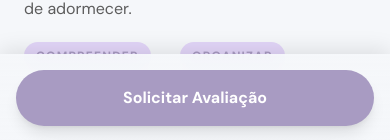
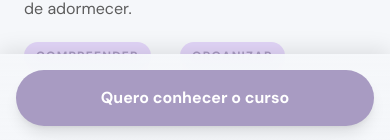
Before and after one commit to jotaraujo/5_dimensoes_do_sono, a React (Vite) app: page / in a window 390 px wide. Shown: the part 702-842 px from the top of the page. Built offline with nearby package versions, Linux system fonts and the light colour scheme; a web font is replaced by a local one.

Commit message:
refactor(footer): update footer and mobile sticky CTA to direct to active checkout

```diff
--- a/src/components/Footer.jsx
+++ b/src/components/Footer.jsx
@@ -1,10 +1,10 @@
 import Button from './ui/Button'
+import { CHECKOUT_ACTIVE } from '../constants/checkout'
 
 export default function Footer() {
   return (
     <footer className="bg-secondary w-full py-16 px-6">
       <div className="max-w-4xl mx-auto flex flex-col items-center text-center gap-6">
-
         {/* Título */}
         <span className="font-display text-3xl font-medium text-white">
           As 5 Dimensões do Sono
@@ -17,14 +17,13 @@ export default function Footer() {
 
         {/* Botão */}
         <Button
-          href="https://forms.gle/2LaybDMZUWx4W7wf9"
+          href={CHECKOUT_ACTIVE}
           target="_blank"
           variant="outline"
           size="default"
         >
-          Solicitar Avaliação
+          Quero conhecer o curso
         </Button>
-
       </div>
     </footer>
   )
--- a/src/components/StickyCta.jsx
+++ b/src/components/StickyCta.jsx
@@ -1,4 +1,5 @@
 import Button from './ui/Button'
+import { CHECKOUT_ACTIVE } from '../constants/checkout'
 
 /**
  * StickyCta — Botão fixo exibido apenas em dispositivos móveis.
@@ -9,12 +10,12 @@ export default function StickyCta() {
     <div className="fixed bottom-0 left-0 w-full z-9999 p-4 bg-linear-to-t from-background to-background/95 backdrop-blur-sm md:hidden shadow-[0_-4px_20px_rgba(0,0,0,0.1)] flex justify-center">
       <div className="w-full max-w-90">
         <Button
-          href="https://forms.gle/2LaybDMZUWx4W7wf9"
+          href={CHECKOUT_ACTIVE}
           target="_blank"
           variant="primary"
           size="full"
         >
-          Solicitar Avaliação
+          Quero conhecer o curso
         </Button>
       </div>
     </div>
```
